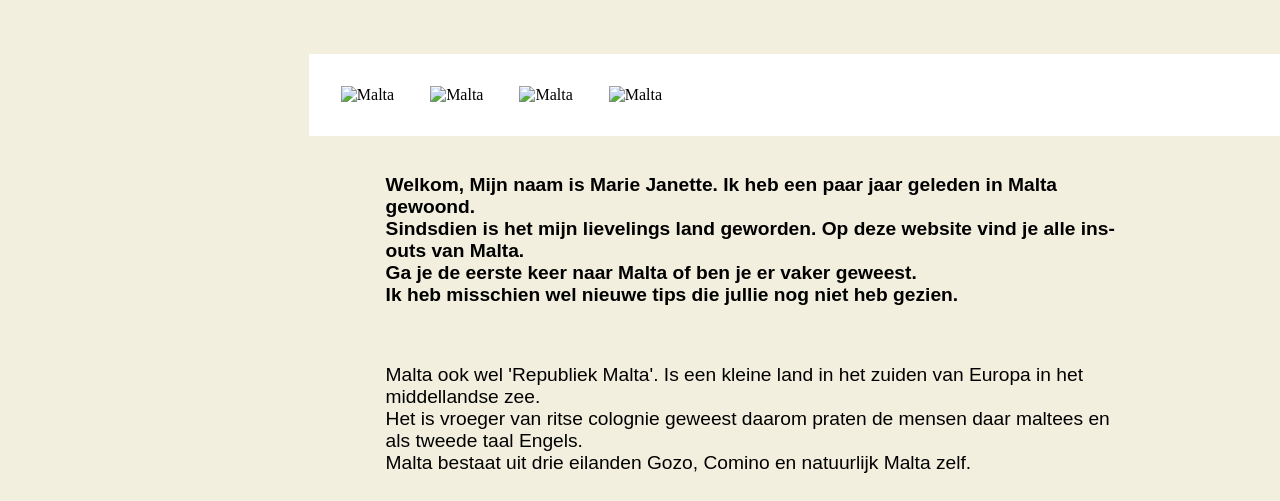
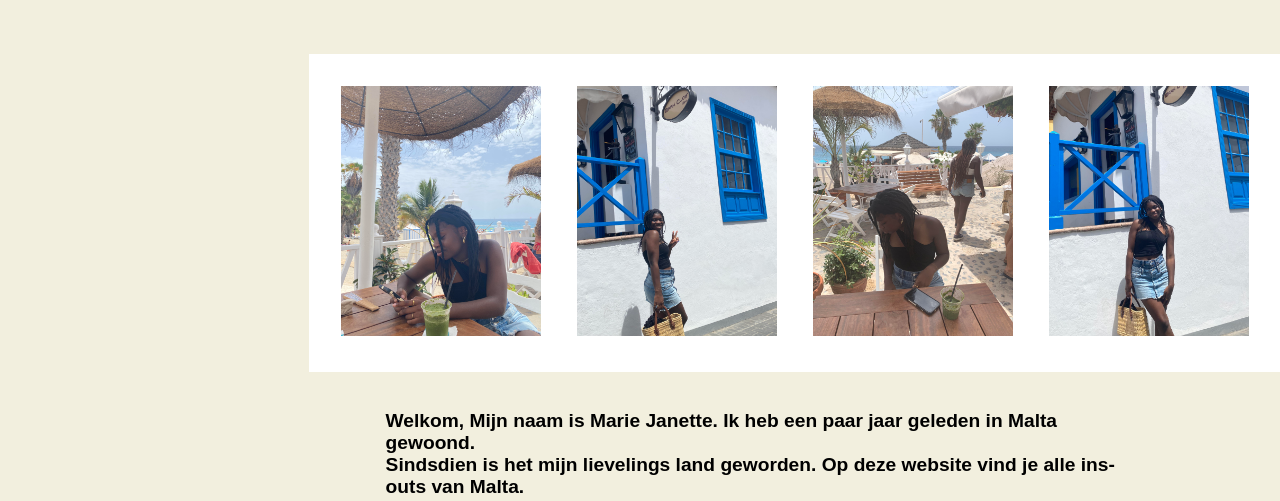
Before and after one commit to Mariejx/internetMalta, a plain HTML site: page overmalta.html in a window 1280 px wide. Shown: the part 284-785 px from the top of the page. Drawn offline with Linux system fonts and the light colour scheme.

Commit message:
Update overmalta.html

```diff
--- a/overmalta.html
+++ b/overmalta.html
@@ -26,10 +26,10 @@
 
   <div class="scroll-container">
 
-    <img src="foto's/smoothieenik.jpg" alt="Malta" width="200" height="250">
-    <img src="foto's/rietentas.jpg" alt="Malta" width="200" height="250">
-    <img src="foto's/smoothie.jpg" alt="Malta" width="200" height="250">
-    <img src="foto's/rietentas2.jpg" alt="Malta" width="200" height="250">
+    <img src="smoothieenik.jpg" alt="Malta" width="200" height="250">
+    <img src="rietentas.jpg" alt="Malta" width="200" height="250">
+    <img src="smoothie.jpg" alt="Malta" width="200" height="250">
+    <img src="rietentas2.jpg" alt="Malta" width="200" height="250">
   </div>
 
 
```
